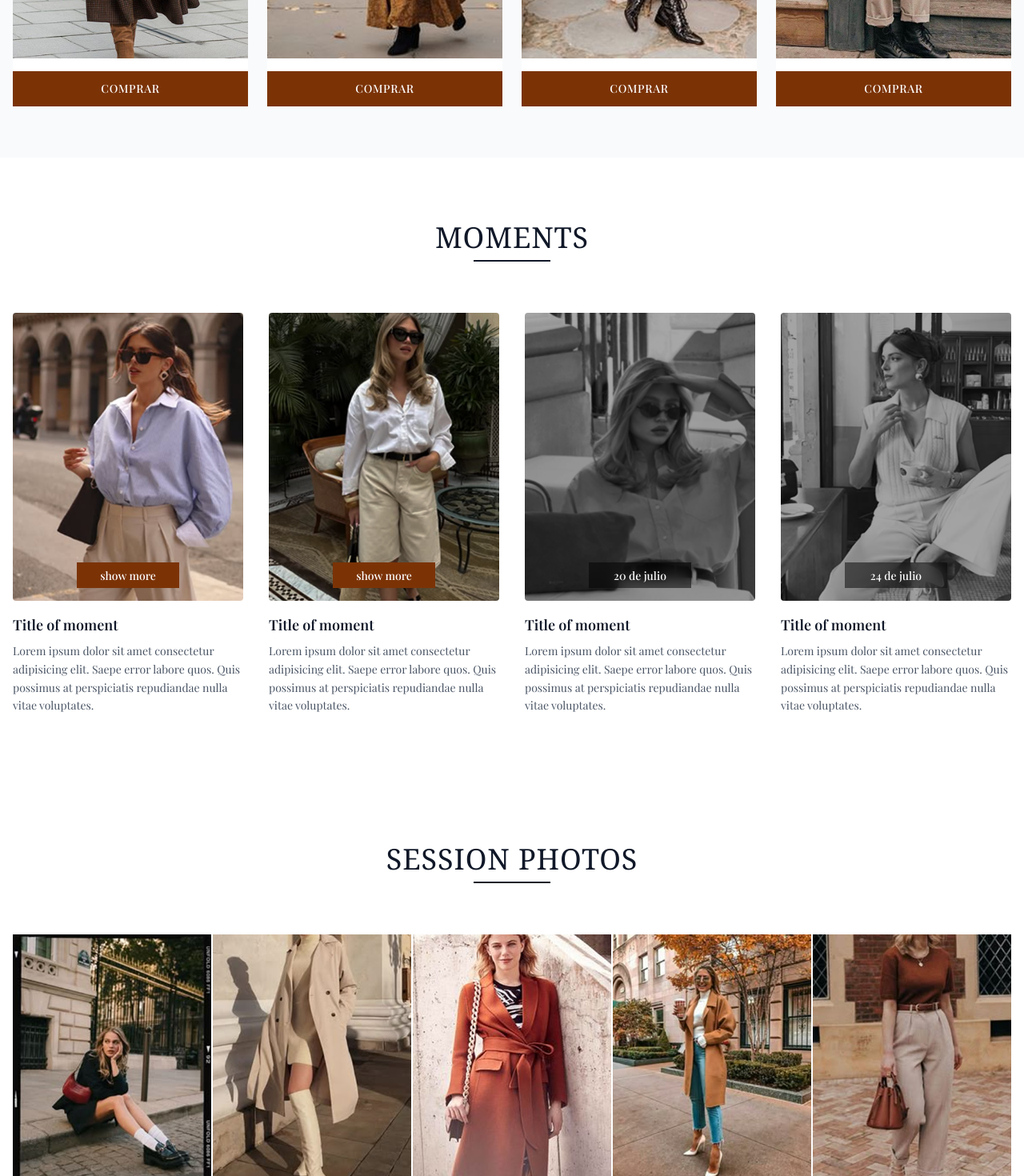
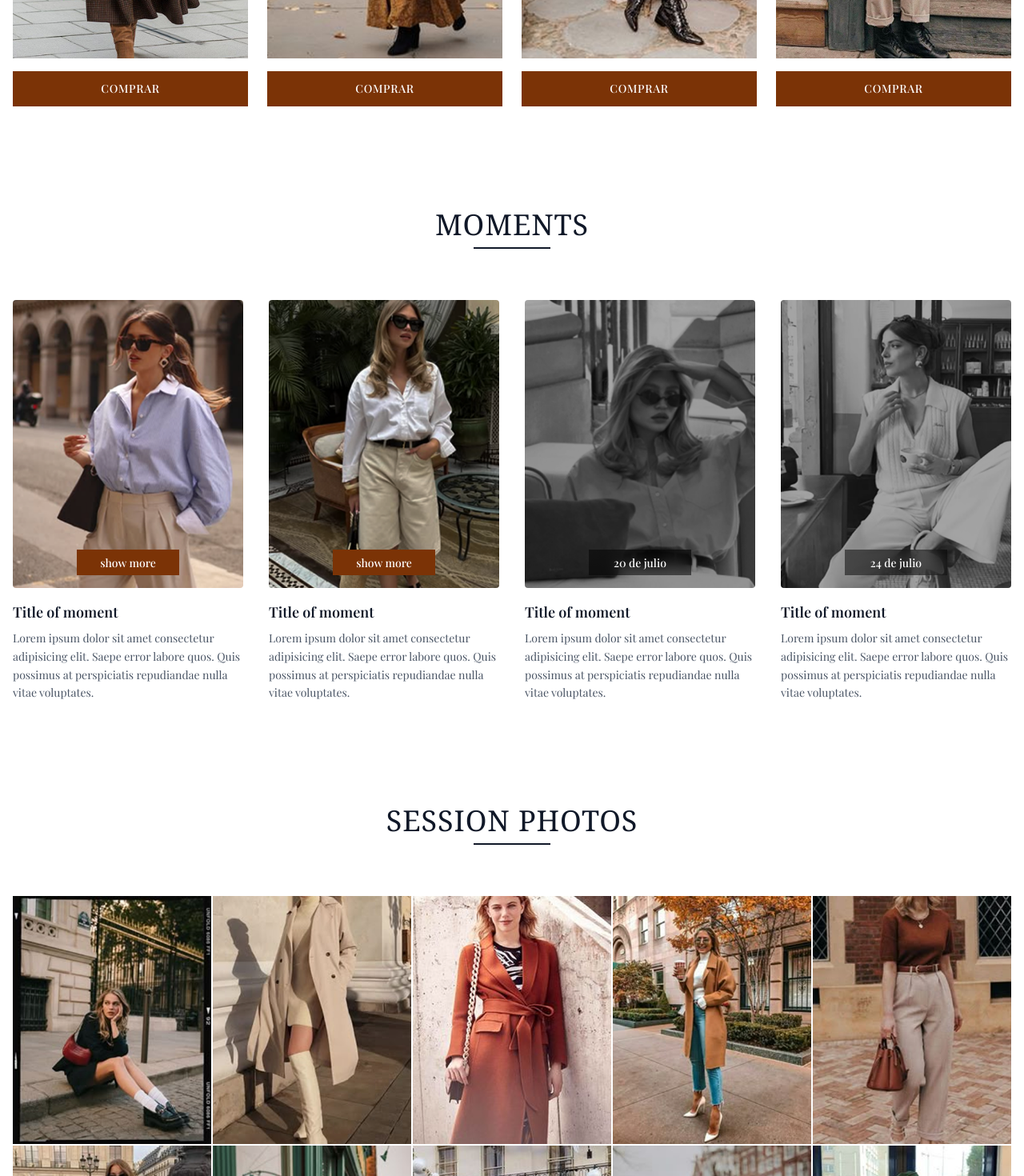
Before and after one commit to baenat/landing-page-studio-f, a React (Vite) app: page / in a window 1280 px wide. Shown: the part 1330-2800 px from the top of the page at 80% size. Built offline with nearby package versions, Linux system fonts and the light colour scheme; a web font is replaced by a local one.

Commit message:
Ajusta diseño de relleno por sección y cambia display en el menu de navegación

```diff
--- a/src/components/Gallery/index.tsx
+++ b/src/components/Gallery/index.tsx
@@ -13,7 +13,7 @@ interface GallerySectionProps {
  */
 export function GallerySection({ gallery }: GallerySectionProps) {
 	return (
-		<section className="bg-white py-20">
+		<section className="bg-white py-16">
 			<div className="max-w-7xl mx-auto px-4">
 				{/* Section Title */}
 				<SectionTitle title='Session Photos' />
--- a/src/components/Moments/index.tsx
+++ b/src/components/Moments/index.tsx
@@ -13,7 +13,7 @@ interface MomentsSectionProps {
  */
 export function MomentsSection({ moments }: MomentsSectionProps) {
 	return (
-		<section className="bg-white py-20">
+		<section className="bg-white py-16">
 			<div className="max-w-7xl mx-auto px-4">
 				{/* Section Title */}
 				<SectionTitle title='Moments' />
--- a/src/components/Navigation/index.tsx
+++ b/src/components/Navigation/index.tsx
@@ -14,7 +14,7 @@ export function Navigation({ categories: initialCategories }: NavigationProps) {
   };
 
   return (
-    <nav className="fixed flex justify-center items-center gap-8 pt-[4vh] right-0 left-0 z-50">
+    <nav className="absolute flex justify-center items-center gap-8 pt-[4vh] right-0 left-0 z-50">
       {categories.map(category => (
         <a
           key={category.id}
--- a/src/components/Products/index.tsx
+++ b/src/components/Products/index.tsx
@@ -30,7 +30,7 @@ export function ProductsSection({ products }: ProductsSectionProps) {
 	const totalItems = cart.reduce((sum, item) => sum + (item.quantity || 1), 0);
 
 	return (
-		<section className="bg-gray-50 py-16">
+		<section className="bg-white py-16">
 			<div className="max-w-7xl mx-auto px-4">
 				{/* Section Title */}
 				<h2 className="text-3xl md:text-4xl font-serif text-center mb-12 tracking-wide">
```
